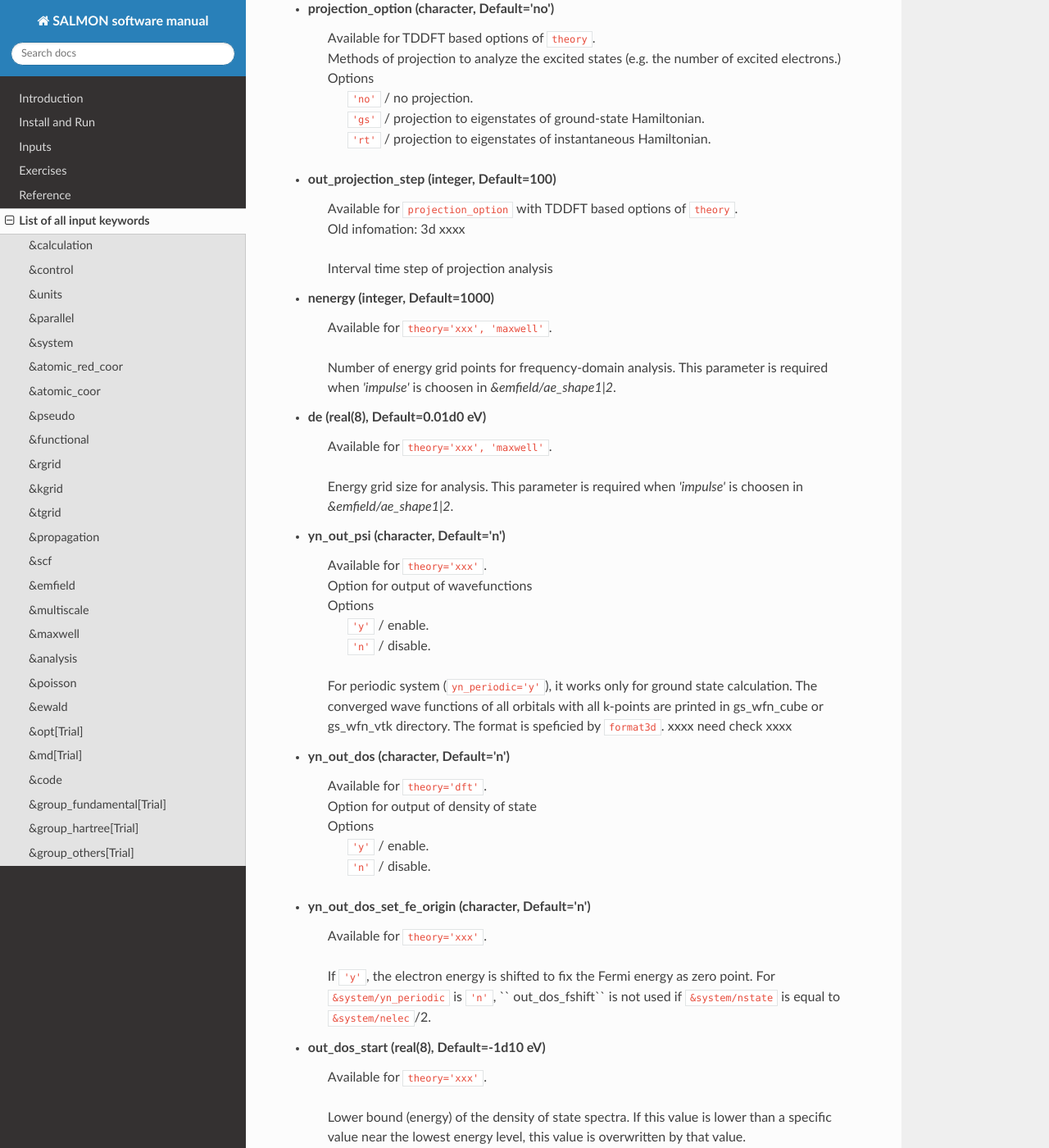
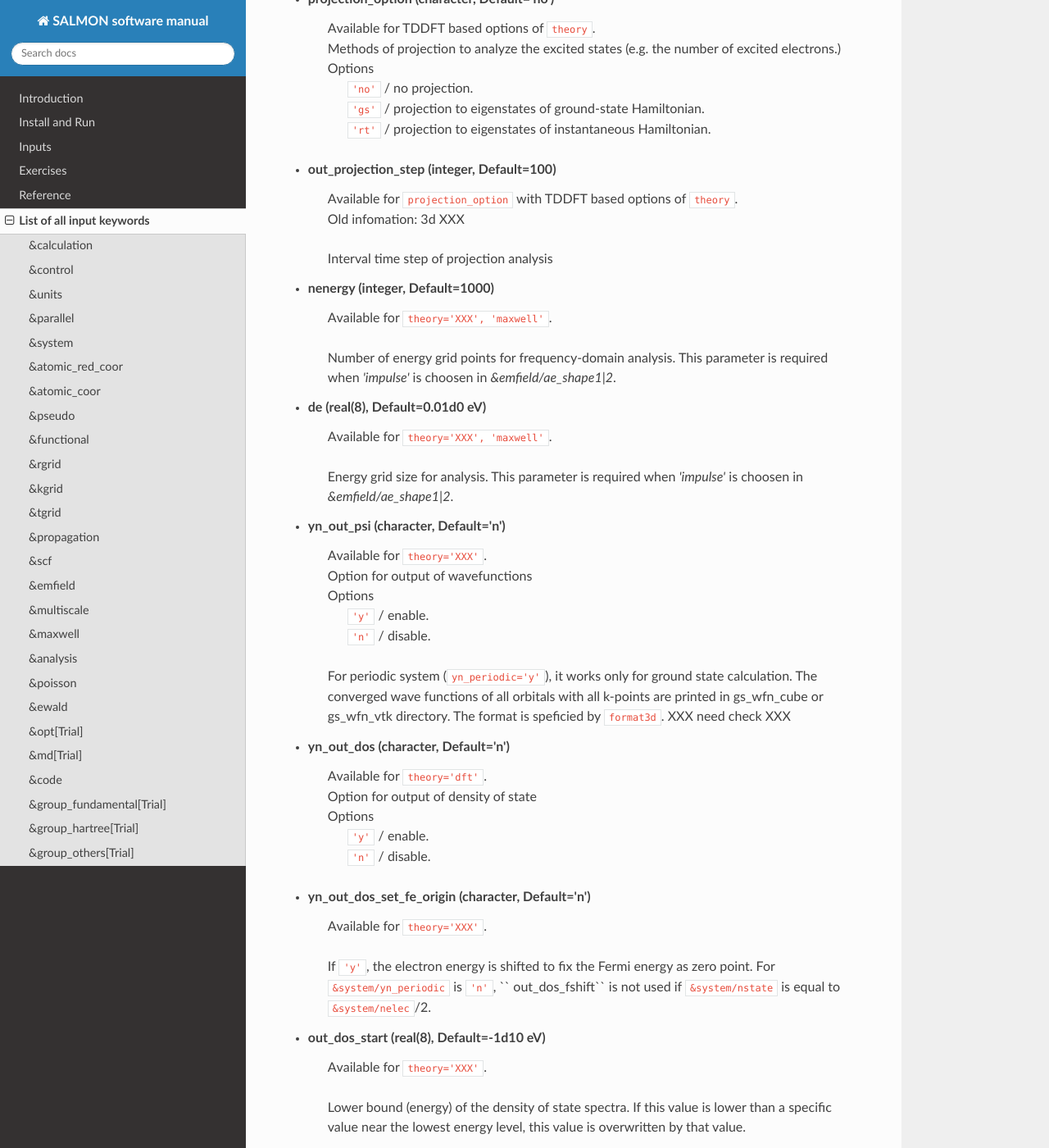
Before and after one commit to SALMON-TDDFT/SALMON-DOCS, a Sphinx documentation site: the page built from source/input_keyword_list.rst, in a window 1280 px wide and 1400 px high, scrolled down 24584 px. Shown: the whole window at 82% size. Built offline with Sphinx 7.4.7 and the Read the Docs theme 2.0.0, drawn with Linux system fonts in a browser that asks for light colours; formulas are drawn with MathJax 3; some of the changed text lies outside the part shown.

Commit message:
Update input_keyword_list.rst

```diff
--- a/source/input_keyword_list.rst
+++ b/source/input_keyword_list.rst
@@ -67,8 +67,8 @@ List of all input keywords
    Name of a default directory, where the basic results will be written down.
 
 - **output_buffer_interval** (integer, Default=-1)
-   | Available for ``theory='xxx'``.
-   xxx.
+   | Available for ``theory='XXX'``.
+   | XXX.
 
 - **yn_restart** (character, Default='n')
    | Available for ``theory='dft*' or '*tddft*'``.
@@ -113,7 +113,7 @@ List of all input keywords
 
 
 - **time_shutdown** (real(8), Default=-1d0)[Trial]
-   | Available for ``theory='xxx'``.
+   | Available for ``theory='XXX'``.
    Timer for automatic shutdown. The unit is second.
    If negative time is chosen, the automatic shutdown is not performed.
 
@@ -593,8 +593,8 @@ xxxx.
 ..
 (commented out: not implemented yet)
 - **t_impulse**
-   | Available for ``theory='xxx'``.
-   not yet implemented XXXX
+   | Available for ``theory='XXX'``.
+   not yet implemented XXX
 ..
 
 - **E_amplitude1/E_amplitude2** (real(8), Default=0d0)
@@ -834,26 +834,26 @@ xxxx.
 
 - **out_projection_step** (integer, Default=100)
    | Available for ``projection_option`` with TDDFT based options of ``theory``.
-   | Old infomation: 3d xxxx
+   | Old infomation: 3d XXX
    Interval time step of projection analysis
 
 - **nenergy** (integer, Default=1000)
-   | Available for ``theory='xxx', 'maxwell'``.
+   | Available for ``theory='XXX', 'maxwell'``.
    Number of energy grid points for frequency-domain analysis.
    This parameter is required when `'impulse'` is choosen in `&emfield/ae_shape1|2`.
 
 - **de** (real(8), Default=0.01d0 eV)
-   | Available for ``theory='xxx', 'maxwell'``.
+   | Available for ``theory='XXX', 'maxwell'``.
    Energy grid size for analysis.
    This parameter is required when `'impulse'` is choosen in `&emfield/ae_shape1|2`.
 
 - **yn_out_psi** (character, Default='n')
-   | Available for ``theory='xxx'``.
+   | Available for ``theory='XXX'``.
    | Option for output of wavefunctions
    | Options
    |   ``'y'`` / enable.
    |   ``'n'`` / disable.
-   For periodic system (``yn_periodic='y'``), it works only for ground state calculation. The converged wave functions of all orbitals with all k-points are printed in gs_wfn_cube or gs_wfn_vtk directory. The format is speficied by ``format3d``.  xxxx need check xxxx
+   For periodic system (``yn_periodic='y'``), it works only for ground state calculation. The converged wave functions of all orbitals with all k-points are printed in gs_wfn_cube or gs_wfn_vtk directory. The format is speficied by ``format3d``.  XXX need check XXX
 
 - **yn_out_dos** (character, Default='n')
    | Available for ``theory='dft'``.
@@ -863,19 +863,19 @@ xxxx.
    |   ``'n'`` / disable.
 
 - **yn_out_dos_set_fe_origin** (character, Default='n')
-   | Available for ``theory='xxx'``.
+   | Available for ``theory='XXX'``.
    If ``'y'``, the electron energy is shifted to fix the Fermi energy as zero point.
    For ``&system/yn_periodic`` is ``'n'``, `` out_dos_fshift`` is not used
    if ``&system/nstate`` is equal to ``&system/nelec``/2.
 
 - **out_dos_start** (real(8), Default=-1d10 eV)
-   | Available for ``theory='xxx'``.
+   | Available for ``theory='XXX'``.
    Lower bound (energy) of the density of state spectra.
    If this value is lower than a specific value near the lowest energy level,
    this value is overwritten by that value.
 
 - **out_dos_end** (real(8), Default=1d10 eV)
-   | Available for ``theory='xxx'``.
+   | Available for ``theory='XXX'``.
    Upper bound (energy) of the density of state spectra.
    If this value is higher than a specific value near the highest energy level,
    this value is overwritten by that value.
@@ -885,25 +885,25 @@ xxxx.
    Number of  energy points sampled in the density of state spectra.
 
 - **out_dos_width** (real(8), Default=0.1d0 eV)
-   | Available for ``theory='xxx'``.
+   | Available for ``theory='XXX'``.
    Smearing width used in the density of state spectra..
 
 - **out_dos_function** (character, Default='gaussian')
-   | Available for ``theory='xxx'``.
+   | Available for ``theory='XXX'``.
    Choise of smearing method for the density of state spectra..
    ``gaussian`` and ``lorentzian`` function are available.
 
 - **yn_out_pdos** (character, Default='n')
-   | Available for ``theory='xxx'``.
+   | Available for ``theory='XXX'``.
    | Old infomation: 0d
    If ``'y'``, projected density of state is output.
 
 - **yn_out_dns** (character, Default='n')
-   | Available for ``theory='xxx'``.
+   | Available for ``theory='XXX'``.
    If ``'y'``, the spatial electron density distribution at the ground state is output.
 
 - **yn_out_dns_rt/out_dns_rt_step** (Character/Integer, Default='n')
-   | Available for ``theory='xxx'``.
+   | Available for ``theory='XXX'``.
    If ``'y'``,  the spatiotemporal electron density distribution during real-time time-propagation is output every ``outdns_rt_step`` time steps.
 
 - **yn_out_dns_ac_je/out_dns_ac_je_step** (Character/Integer, Default='n'/50)
@@ -912,24 +912,24 @@ xxxx.
    The data written in binary format are divided to files corresponding to the space-grid parallelization number.
 
 - **yn_out_dns_trans/out_dns_trans_energy** (Character/Real(8), Default='n'/1.55d0eV)[Trial]
-   | Available for ``theory='xxx'``.
+   | Available for ``theory='XXX'``.
    | Old infomation: 3d
    If ``'y'``, transition in different density from the ground state at specified field frequency omega(given by ``out_dns_trans_energy``) is calculated by drho(r,omega)=FT(rho(r,t)-rho_gs(r))/T.
 
 - **yn_out_elf** (character, Default='n')
-   | Available for ``theory='xxx'``.
+   | Available for ``theory='XXX'``.
    | Old infomation: 0d
    If ``'y'``, electron localization function is output.
 
 - **yn_out_elf_rt/out_elf_rt_step** (Character/Integer,Default='n'/50)
-   | Available for ``theory='xxx'``.
+   | Available for ``theory='XXX'``.
    | Old infomation: 0d
    If ``'y'``, electron localization function
    during real-time time-propagation is output
    every ``out_elf_rt_step`` time steps.
 
 - **yn_out_estatic_rt/out_estatic_rt_step** (Character/Integer, Default='n'/50)
-   | Available for ``theory='xxx'``.
+   | Available for ``theory='XXX'``.
    | Old infomation: 0d
    If ``'y'``, static electric field
    during real-time time-propagation is output
@@ -950,19 +950,19 @@ xxxx.
    Some information is printed every ``out_ms_step`` time step in the Maxwell + TDDFT multi-scale calculation.
 
 - **format_voxel_data** (character, Default='cube')
-   | Available for ``theory='xxx'``.
+   | Available for ``theory='XXX'``.
    File format for three-dimensional volumetric data.
    ``'avs'``, ``'cube'``, and ``'vtk'`` can be chosen.
 
 - **nsplit_voxel_data** (integer, Default=1)
-   | Available for ``theory='xxx'``.
+   | Available for ``theory='XXX'``.
    | Old infomation: 0d
    Number of separated files for three dimensional data.
    Effective only when ``format3d`` is ``'avs'``.
    ``numfiles_out_3d`` must be less than or equal to number of processes.
 
 - **timer_process** (character, Default='n')[Trial]
-   | Available for ``theory='xxx'``.
+   | Available for ``theory='XXX'``.
    | Old infomation: 0d
    Basically, elapsed times are written in the output file.
    But if ``timer_process`` is ``'y'``,
@@ -974,7 +974,7 @@ xxxx.
 --------
 
 - **layout_multipole** (character, Default=3)
-   | Available for ``theory='xxx'``.
+   | Available for ``theory='XXX'``.
    | Old infomation: 0d
    A variable to determine how to put multipoles in the Hartree potential calculation.
 
@@ -983,13 +983,13 @@ xxxx.
   - ``3``: Multipoles are put at the center of mass of electrons in prepared cuboids.
 
 - **num_multipole_xyz(3)** (integer, Default=0)
-   | Available for ``theory='xxx'``.
+   | Available for ``theory='XXX'``.
    | Old infomation: 0d
    Number of multipoles when ``meo`` is ``3``. When default is set, number of multipoles is calculated automatically.
 
 - **threshold_cg** (real(8), Default=1d-15 a.u.)
-   | Available for ``theory='xxx'``.
-   xxx.
+   | Available for ``theory='XXX'``.
+   | XXX
 
 
 &ewald
@@ -1007,15 +1007,15 @@ xxxx.
 
 - **cutoff_r** (real(8), Default=-1d0)
    | Available for ``yn_periodic='y'`` with DFT/TDDFT based options of ``theory``.
-  xxxx.
+   | XXX
 
 - **cutoff_r_buff** (real(8), Default=2d0 a.u.)
    | Available for ``yn_periodic='y'`` with DFT/TDDFT based options of ``theory``.
-  xxxx.
+   | XXX
 
 - **cutoff_g** (real(8), Default=-1d0)
    | Available for ``yn_periodic='y'`` with DFT/TDDFT based options of ``theory``.
-  xxxx.
+   | XXX
 
 &opt[Trial]
 -------------
@@ -1030,7 +1030,7 @@ xxxx.
 
 - **max_step_len_adjust** (real(8), Default=-1d0)
   | Available for ``yn_opt='y'`` with ``theory='dft'``.
-  xxxxx.
+  | XXX
 
 
 &md[Trial]
@@ -1072,7 +1072,7 @@ xxxx.
    Default is ``41.34[au] or 1.0[fs]``.
 
 ..
-#xxx removed?#
+#XXX removed?#
 - **seed_ini_velocity** (integer, Default=123)[Trial]
    | Available for ``yn_md='y'`` or ``theory='dft_md'``.
    Random seed (integer number) to generate initial velocity if ``set_ini_velocity`` is set to y.
@@ -1124,37 +1124,37 @@ xxxx.
 -------------------------
 
 - **iditer_nosubspace_diag** (integer, Default=10)[Trial]
-   | Available for ``theory='xxx'``.
+   | Available for ``theory='XXX'``.
    | Old infomation: 0d
    Iterations for which subspace diagonalization is not done if ``&scf/subspace_diagonalization`` is ``'y'``.
 
 - **ntmg** (integer, Default=1)[Trial]
-   | Available for ``theory='xxx'``.
+   | Available for ``theory='XXX'``.
    | Old infomation: 0d
    Number of multigrid calculation for gs. At the moment, there is a malfunction in this variable, and recovery is needed.
 
 - **idisnum(2)** (integer, Default=1,2)[Trial]
-   | Available for ``theory='xxx'``.
+   | Available for ``theory='XXX'``.
    | Old infomation: 0d
    Label numbers for two atoms which are measured the distance.
 
 - **iwrite_projection** (integer, Default=0)[Trial]
-   | Available for ``theory='xxx'``.
+   | Available for ``theory='XXX'``.
    | Old infomation: 0d
    A variable for projection.
 
 - **itwproj** (integer, Default=-1)[Trial]
-   | Available for ``theory='xxx'``.
+   | Available for ``theory='XXX'``.
    | Old infomation: 0d
    The projection is calculated every ``itwproj`` time steps.
 
 - **iwrite_projnum** (integer, Default=0)[Trial]
-   | Available for ``theory='xxx'``.
+   | Available for ``theory='XXX'``.
    | Old infomation: 0d
    There is a malfunction in this variable.
 
 - **itcalc_ene** (integer, Default=10)[Trial]
-   | Available for ``theory='xxx'``.
+   | Available for ``theory='XXX'``.
    | Old infomation: 0d
    Total energy is calculated every ``itcalc_ene`` time steps. There may be a malfunction in this variable.
 
@@ -1163,7 +1163,7 @@ xxxx.
 ----------------------
 
 - **lmax_lmp** (integer, Default=4)[Trial]
-   | Available for ``theory='xxx'``.
+   | Available for ``theory='XXX'``.
    | Old infomation: 0d
    A maximum angular momentum for multipole expansion in the Hartree-cg calculation.
 
@@ -1172,80 +1172,80 @@ xxxx.
 ---------------------
 
 - **iswitch_orbital_mesh** (integer, Default=0)[Trial]
-   | Available for ``theory='xxx'``.
+   | Available for ``theory='XXX'``.
    | Old infomation: 0d
    A variable to apply descending order for orbitals in the ground state calculation.
 
 - **iflag_psicube** (integer, Default=0)[Trial]
-   | Available for ``theory='xxx'``.
+   | Available for ``theory='XXX'``.
    | Old infomation: 0d
    A variable to generate cube files for wave functions. This variable will be removed.
 
 - **num_projection** (Interger, Default=1)[Trial]
-   | Available for ``theory='xxx'``.
+   | Available for ``theory='XXX'``.
    | Old infomation: 0d
    Number of orbitals for projections.
 
 - **iwrite_projection_ob(200)** (Interger, Default=1, 2, 3, ..., 200)[Trial]
-   | Available for ``theory='xxx'``.
+   | Available for ``theory='XXX'``.
    | Old infomation: 0d
    Orbital number to be written as projections.
 
 - **iwrite_projection_k(200)** (Interger, Default=1)[Trial]
-   | Available for ``theory='xxx'``.
+   | Available for ``theory='XXX'``.
    | Old infomation: 0d
    This variable will be removed.
 
 - **filename_pot** (character, Default='pot')[Trial]
-   | Available for ``theory='xxx'``.
+   | Available for ``theory='XXX'``.
    | Old infomation: 0d
    Name of file to be written local potentials.
 
 - **iwrite_external** (integer, Default=0)[Trial]
-   | Available for ``theory='xxx'``.
+   | Available for ``theory='XXX'``.
    | Old infomation: 0d
    A variable to generate file to be written local potentials.
 
 - **iflag_intelectron** (integer, Default=0)[Trial]
-   | Available for ``theory='xxx'``.
+   | Available for ``theory='XXX'``.
    | Old infomation: 0d
    A variable related to the quadrupole caluclation.
 
 - **num_dip2** (integer, Default=1)[Trial]
-   | Available for ``theory='xxx'``.
+   | Available for ``theory='XXX'``.
    | Old infomation: 0d
    Number of area where dipole moments are calculated.
 
 - **dip2boundary(100)** (real(8), Default=0d0 a.u.)[Trial]
-   | Available for ``theory='xxx'``.
+   | Available for ``theory='XXX'``.
    | Old infomation: 0d
    Boundary position of area where dipole moments are calculated.
 
 - **dip2center(100)** (real(8), Default=0d0 a.u.)[Trial]
-   | Available for ``theory='xxx'``.
+   | Available for ``theory='XXX'``.
    | Old infomation: 0d
    Origin in the dipole moment calculation.
 
 - **itotntime2** (integer, Default=0)[Trial]
-   | Available for ``theory='xxx'``.
+   | Available for ``theory='XXX'``.
    | Old infomation: 0d
    Number of time steps in the reentrance for real-time calculation.
    There may be a malfunction in this variable.
 
 - **iwdenoption** (integer, Default=0)[Trial]
-   | Available for ``theory='xxx'``.
+   | Available for ``theory='XXX'``.
    | Old infomation: 0d
    A variable to determine whether 3d output is generated in real-time calculation.
    This variable will be removed.
 
 - **iwdenstep** (integer, Default=0)[Trial]
-   | Available for ``theory='xxx'``.
+   | Available for ``theory='XXX'``.
    | Old infomation: 0d
    3d output is generated every ``iwdenstep`` time steps.
    This variable will be removed.
 
 - **iflag_estatic** (integer, Default=0)[Trial]
-   | Available for ``theory='xxx'``.
+   | Available for ``theory='XXX'``.
    | Old infomation: 0d
    A variable to determine whether 3d output for the static electric field is generated in real-time calculation.
    This variable will be removed.
```
